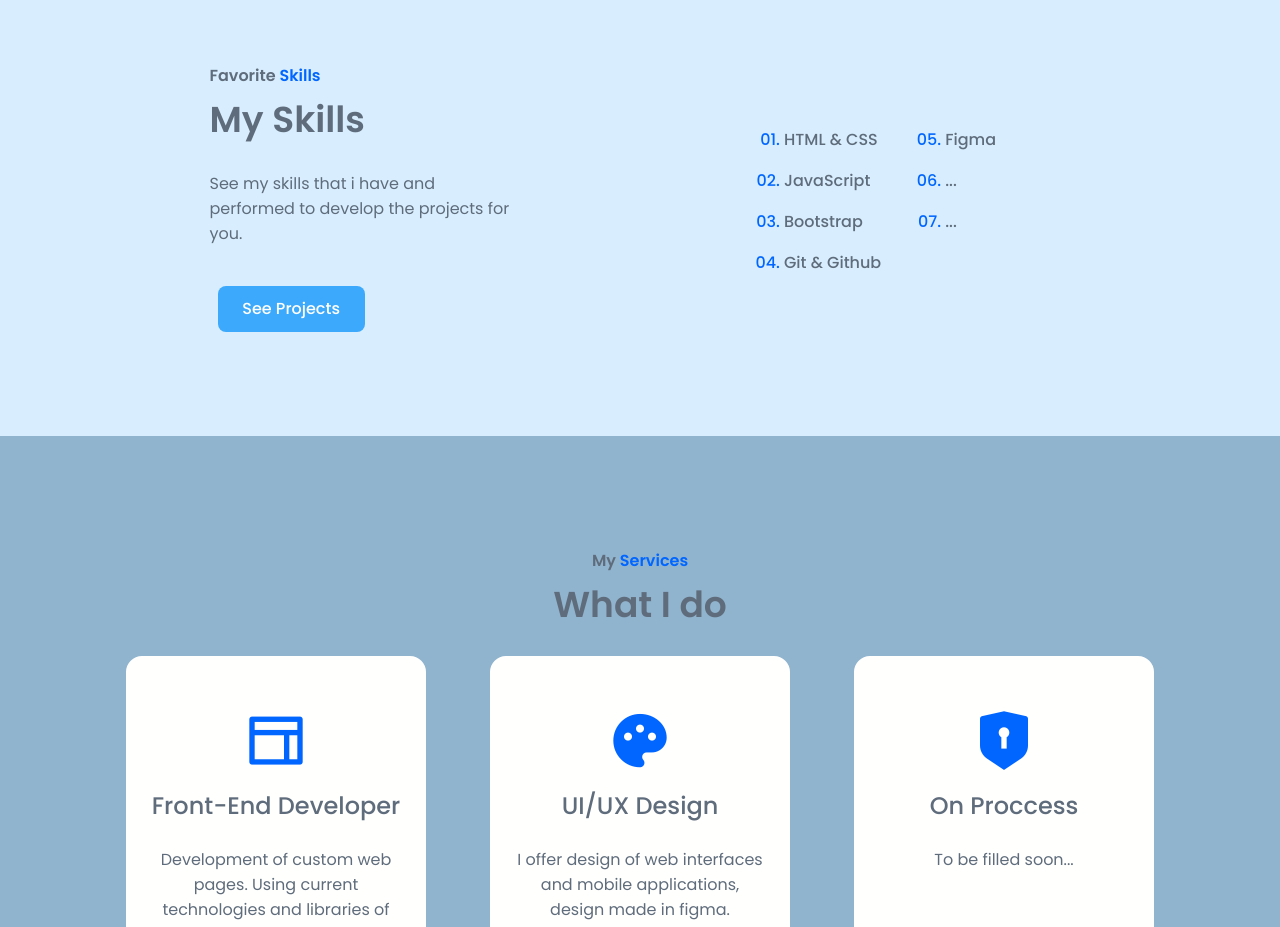
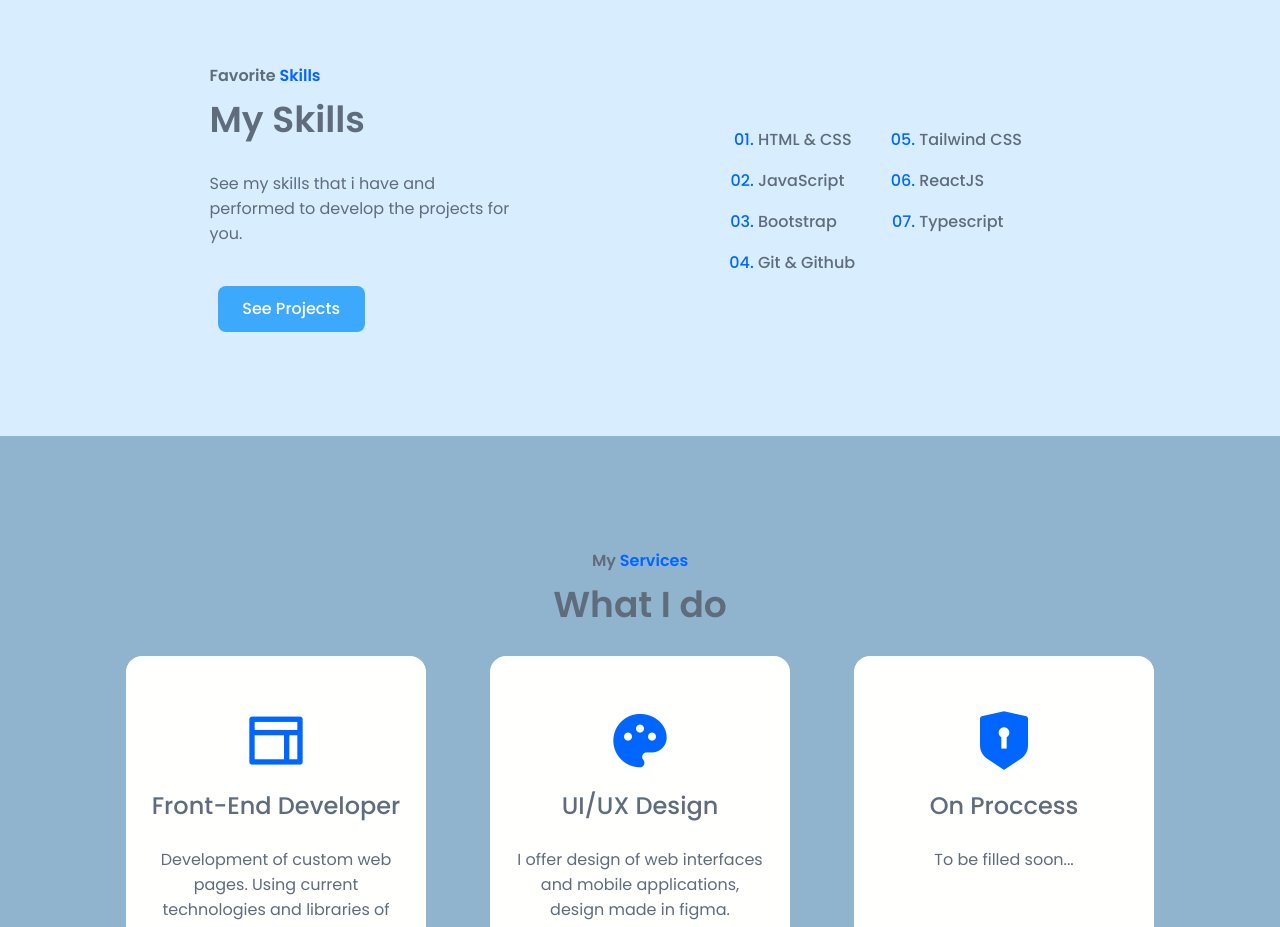
Before and after one commit to danemaas/myPortfolio, a plain HTML site: page index.html in a window 1280 px wide. Shown: the part 1440-2367 px from the top of the page. Drawn offline with nearby package versions, Linux system fonts and the light colour scheme.

Commit message:
updates in skills

```diff
--- a/index.html
+++ b/index.html
@@ -161,9 +161,9 @@
               <li class="skills_item">Git & Github</li>
             </ol>
             <ol class="skills_group" start="5">
-              <li class="skills_item">Figma</li>
-              <li class="skills_item">...</li>
-              <li class="skills_item">...</li>
+              <li class="skills_item">Tailwind CSS</li>
+              <li class="skills_item">ReactJS</li>
+              <li class="skills_item">Typescript</li>
             </ol>
           </div>
         </div>
```
